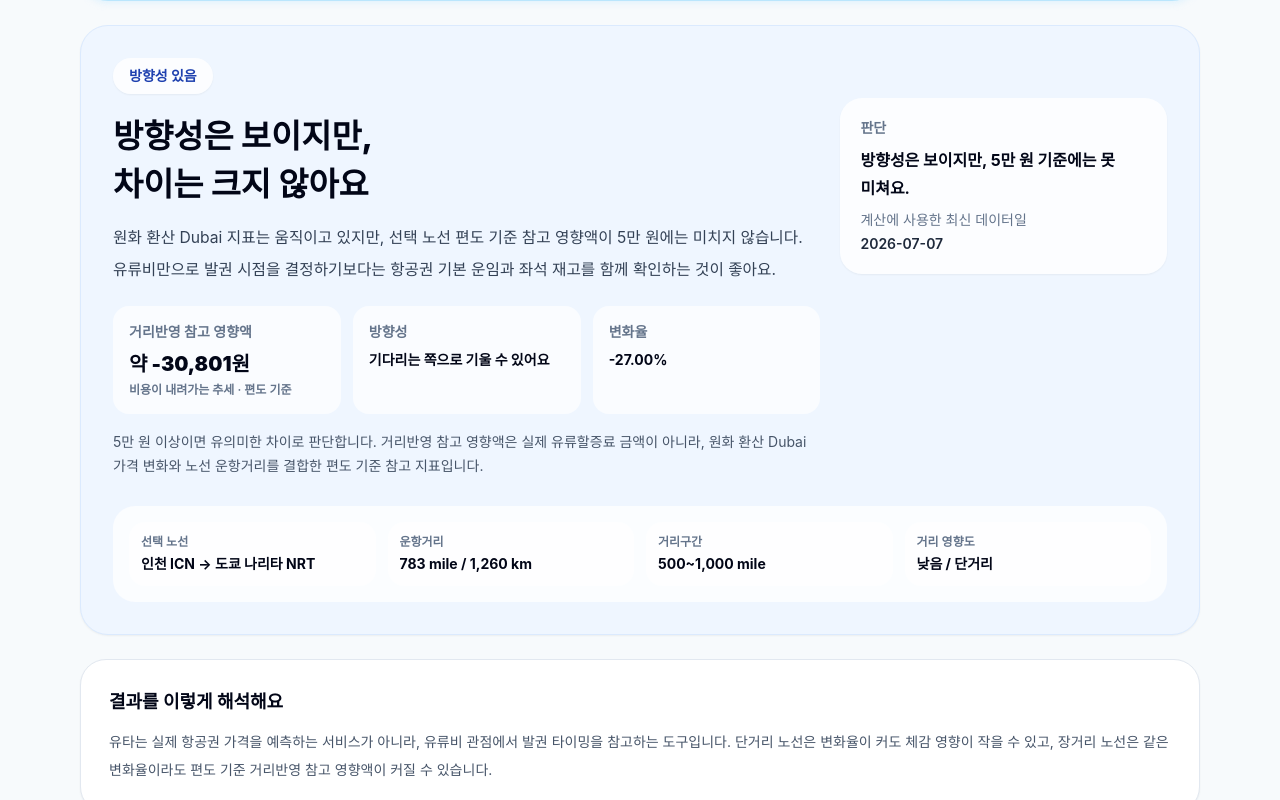
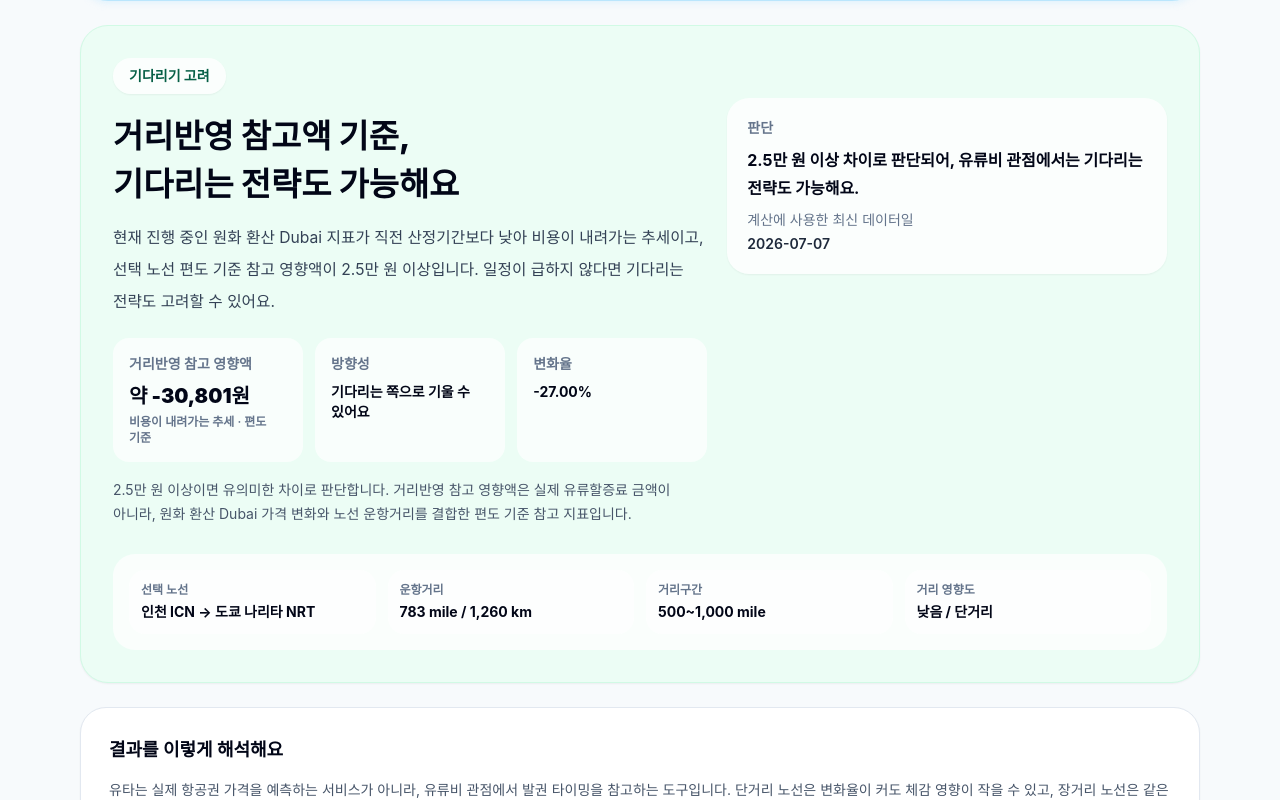
Before and after one commit to day27N/0708, a Next.js app: page / in a window 1280 px wide. Both pictures are taken after a click on the button "도쿄 여행". Shown: the part 1121-1921 px from the top of the page. Built offline with nearby package versions, Linux system fonts and the light colour scheme; no server answers.

Commit message:
Lower one-way impact threshold to 25000 KRW

```diff
--- a/reports/yuta_backtest_summary.json
+++ b/reports/yuta_backtest_summary.json
@@ -3,7 +3,9 @@
   "note": "Internal mini backtest only. Official monthly surcharge rows use midpoint of min/max surcharge as each airline monthly representative value.",
   "actualDirectionThresholdRate": 3,
   "yutaDirectionThresholdRate": 3,
-  "generatedAt": "2026-07-09T04:07:40.128Z",
+  "significantImpactKrw": 25000,
+  "weakImpactKrw": 20000,
+  "generatedAt": "2026-07-09T04:24:01.134Z",
   "transitionChecks": 7,
   "yutaDirectionMatched": 7,
   "yutaDirectionAccuracy": 1,
--- a/scripts/backtest_yuta.js
+++ b/scripts/backtest_yuta.js
@@ -3,7 +3,7 @@ const path = require('path')
 
 const ACTUAL_DIRECTION_THRESHOLD_RATE = 3
 const YUTA_DIRECTION_THRESHOLD_RATE = 3
-const SIGNIFICANT_IMPACT_KRW = 50000
+const SIGNIFICANT_IMPACT_KRW = 25000
 const WEAK_IMPACT_KRW = 20000
 
 const ROUTE_PROFILES = [
@@ -348,6 +348,8 @@ function buildBacktest() {
       note: 'Internal mini backtest only. Official monthly surcharge rows use midpoint of min/max surcharge as each airline monthly representative value.',
       actualDirectionThresholdRate: ACTUAL_DIRECTION_THRESHOLD_RATE,
       yutaDirectionThresholdRate: YUTA_DIRECTION_THRESHOLD_RATE,
+      significantImpactKrw: SIGNIFICANT_IMPACT_KRW,
+      weakImpactKrw: WEAK_IMPACT_KRW,
       generatedAt: new Date().toISOString(),
     },
     details,
--- a/src/app/page.tsx
+++ b/src/app/page.tsx
@@ -76,6 +76,10 @@ function formatPercent(value: number | null) {
   return value === null ? '-' : `${value.toFixed(2)}%`
 }
 
+function formatThreshold(value: number) {
+  return value >= 10000 ? `${Number((value / 10000).toFixed(1))}만 원` : `${value.toLocaleString()}원`
+}
+
 function formatSignedRouteImpact(result: AnalysisResult) {
   const impact = result.impactAmount.estimatedRouteImpactKrw
   const delta = result.impactAmount.deltaKrwPerBarrel
@@ -102,11 +106,12 @@ function getRouteImpactTrendText(deltaKrwPerBarrel: number | null) {
 function getImpactJudgment(result: AnalysisResult) {
   const impact = result.impactAmount.estimatedRouteImpactKrw
   const threshold = result.impactAmount.significantThresholdKrw
+  const thresholdText = formatThreshold(threshold)
   if (impact === null) return '계산에 필요한 데이터가 부족합니다.'
   if (impact >= threshold) {
-    return `5만 원 이상 차이로 판단되어, 유류비 관점에서는 ${result.impactAmount.deltaKrwPerBarrel !== null && result.impactAmount.deltaKrwPerBarrel < 0 ? '기다리는 전략도 가능해요.' : '지금 발권이 유리할 수 있어요.'}`
+    return `${thresholdText} 이상 차이로 판단되어, 유류비 관점에서는 ${result.impactAmount.deltaKrwPerBarrel !== null && result.impactAmount.deltaKrwPerBarrel < 0 ? '기다리는 전략도 가능해요.' : '지금 발권이 유리할 수 있어요.'}`
   }
-  return '방향성은 보이지만, 5만 원 기준에는 못 미쳐요.'
+  return `방향성은 보이지만, ${thresholdText} 기준에는 못 미쳐요.`
 }
 
 function BrandMark() {
@@ -516,7 +521,7 @@ export default function Page() {
                     </div>
                   </div>
                   <p className="mt-4 max-w-[760px] break-keep text-sm leading-6 text-slate-600">
-                    5만 원 이상이면 유의미한 차이로 판단합니다. 거리반영 참고 영향액은 실제 유류할증료 금액이 아니라, 원화 환산 Dubai 가격 변화와 노선 운항거리를 결합한 편도 기준 참고 지표입니다.
+                    {formatThreshold(result.impactAmount.significantThresholdKrw)} 이상이면 유의미한 차이로 판단합니다. 거리반영 참고 영향액은 실제 유류할증료 금액이 아니라, 원화 환산 Dubai 가격 변화와 노선 운항거리를 결합한 편도 기준 참고 지표입니다.
                   </p>
                 </div>
 
@@ -636,8 +641,8 @@ export default function Page() {
                 <p>환율 데이터가 없는 날짜는 직전 유효 USD/KRW 환율을 사용했습니다.</p>
                 <p>선택한 목적지의 운항거리와 거리구간은 결과 해석을 돕는 참고 정보로 함께 표시합니다.</p>
                 <div>
-                  <h3 className="font-bold text-slate-800">왜 5만 원 기준을 쓰나요?</h3>
-                  <p className="mt-1">유류비 지표의 변화율이 커도 단거리 노선에서는 실제 체감 차이가 작을 수 있습니다. 그래서 유타는 원화 환산 Dubai 변화폭에 선택 노선의 운항거리를 반영한 편도 기준 참고 영향액을 계산하고, 5만 원 이상일 때 유의미한 차이로 표시합니다.</p>
+                  <h3 className="font-bold text-slate-800">왜 {formatThreshold(result.impactAmount.significantThresholdKrw)} 기준을 쓰나요?</h3>
+                  <p className="mt-1">유류비 지표의 변화율이 커도 단거리 노선에서는 실제 체감 차이가 작을 수 있습니다. 그래서 유타는 원화 환산 Dubai 변화폭에 선택 노선의 운항거리를 반영한 편도 기준 참고 영향액을 계산하고, {formatThreshold(result.impactAmount.significantThresholdKrw)} 이상일 때 유의미한 차이로 표시합니다.</p>
                 </div>
                 <div>
                   <h3 className="font-bold text-slate-800">실제 유류할증료 금액인가요?</h3>
--- a/src/lib/constants.ts
+++ b/src/lib/constants.ts
@@ -1,2 +1,2 @@
-export const SIGNIFICANT_IMPACT_KRW = 50000
+export const SIGNIFICANT_IMPACT_KRW = 25000
 export const WEAK_IMPACT_KRW = 20000
--- a/src/lib/recommendation.ts
+++ b/src/lib/recommendation.ts
@@ -20,15 +20,15 @@ export function getRecommendation(deltaKrwPerBarrel: number | null, estimatedRou
 export function recommendationText(rec: Recommendation) {
   if (rec === 'BUY_NOW') return {
     title: '거리반영 참고액 기준, 지금 발권이 유리할 수 있어요',
-    desc: '현재 진행 중인 원화 환산 Dubai 지표가 직전 산정기간보다 높고, 선택 노선 편도 기준 참고 영향액이 5만 원 이상입니다. 유류비 관점에서는 지금 발권이 유리할 수 있어요.'
+    desc: '현재 진행 중인 원화 환산 Dubai 지표가 직전 산정기간보다 높고, 선택 노선 편도 기준 참고 영향액이 2.5만 원 이상입니다. 유류비 관점에서는 지금 발권이 유리할 수 있어요.'
   }
   if (rec === 'WAIT') return {
     title: '거리반영 참고액 기준, 기다리는 전략도 가능해요',
-    desc: '현재 진행 중인 원화 환산 Dubai 지표가 직전 산정기간보다 낮아 비용이 내려가는 추세이고, 선택 노선 편도 기준 참고 영향액이 5만 원 이상입니다. 일정이 급하지 않다면 기다리는 전략도 고려할 수 있어요.'
+    desc: '현재 진행 중인 원화 환산 Dubai 지표가 직전 산정기간보다 낮아 비용이 내려가는 추세이고, 선택 노선 편도 기준 참고 영향액이 2.5만 원 이상입니다. 일정이 급하지 않다면 기다리는 전략도 고려할 수 있어요.'
   }
   if (rec === 'WEAK_SIGNAL') return {
     title: '방향성은 보이지만, 차이는 크지 않아요',
-    desc: '원화 환산 Dubai 지표는 움직이고 있지만, 선택 노선 편도 기준 참고 영향액이 5만 원에는 미치지 않습니다. 유류비만으로 발권 시점을 결정하기보다는 항공권 기본 운임과 좌석 재고를 함께 확인하는 것이 좋아요.'
+    desc: '원화 환산 Dubai 지표는 움직이고 있지만, 선택 노선 편도 기준 참고 영향액이 2.5만 원에는 미치지 않습니다. 유류비만으로 발권 시점을 결정하기보다는 항공권 기본 운임과 좌석 재고를 함께 확인하는 것이 좋아요.'
   }
   if (rec === 'NEUTRAL') return {
     title: '유류비 관점에서는 차이가 크지 않아요',
```
Also changed, not shown: reports/yuta_backtest_detail.csv.
